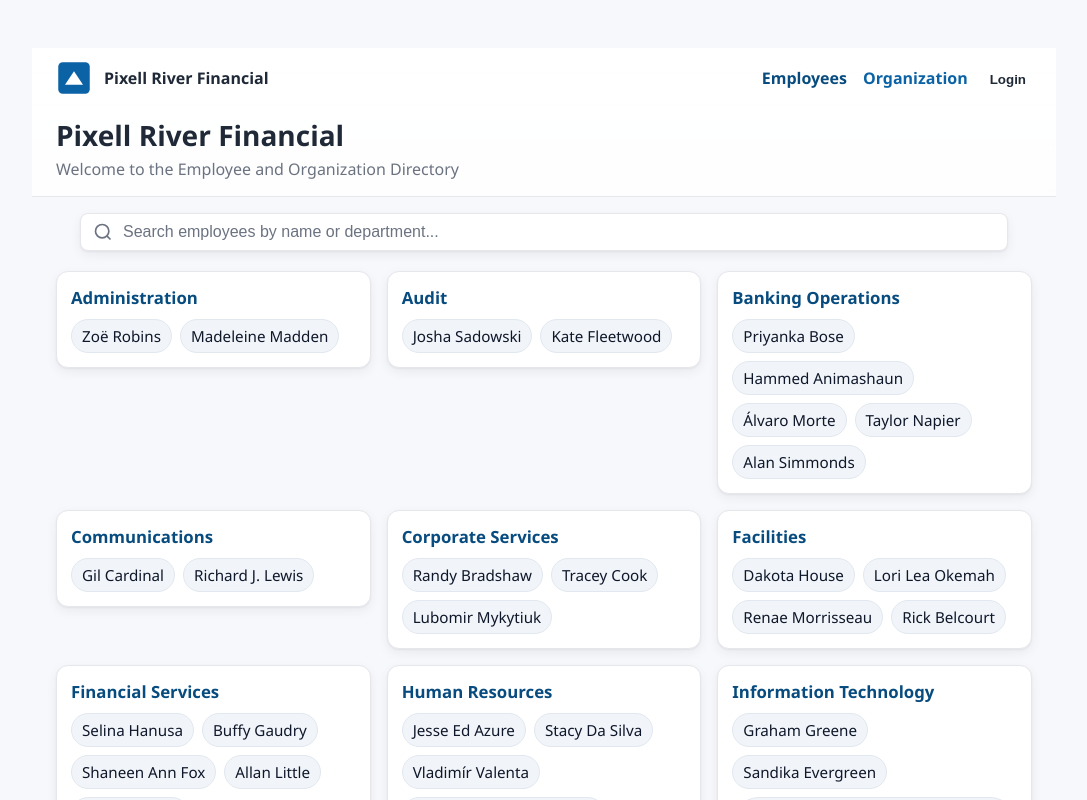
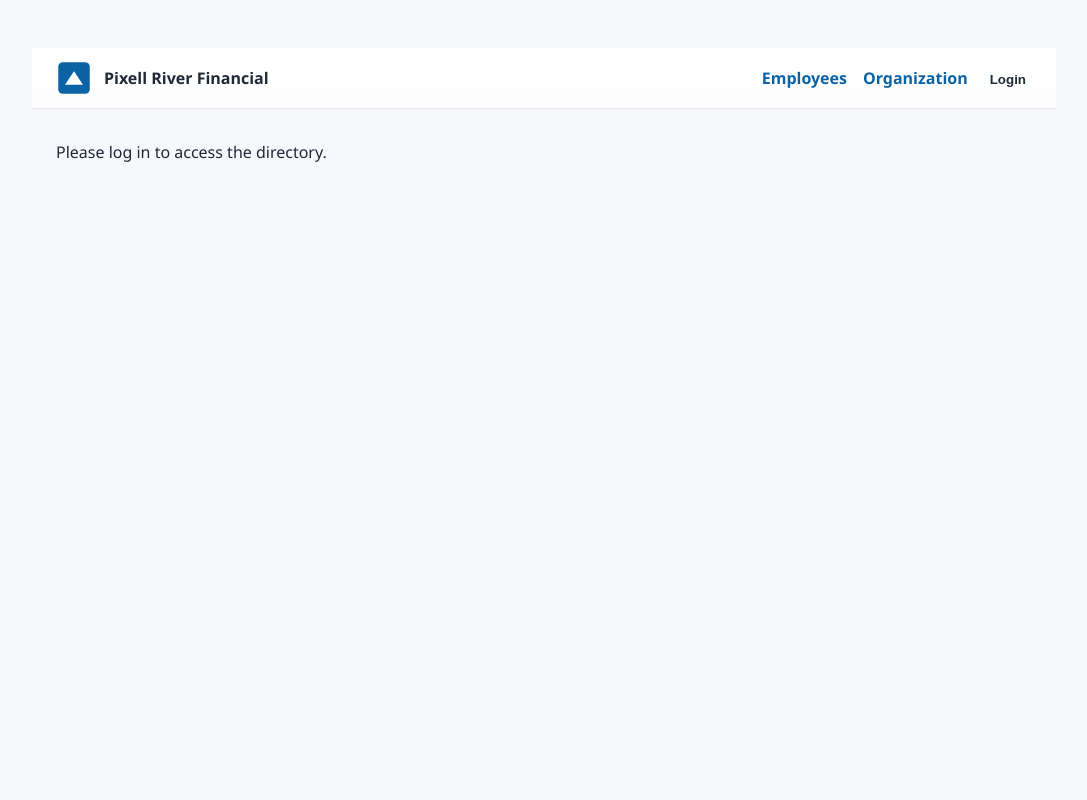
Before and after one commit to vandana0100/Lab_1, a React (Vite) app in the folder pixell-river-react/: page / in a window 1280 px wide. Before the commit this address led to /employees. Shown: the top 800 px of the page, without its empty margins (96-1183 px from the left). Built offline with nearby package versions, Linux system fonts and the light colour scheme; no server answers.

Commit message:
Hide app content when user is not logged in.

```diff
--- a/pixell-river-react/src/app.tsx
+++ b/pixell-river-react/src/app.tsx
@@ -1,19 +1,28 @@
 import React from "react";
 import { BrowserRouter as Router, Routes, Route, Navigate } from "react-router-dom";
+import { useUser } from "@clerk/clerk-react";
 import Navbar from "./components/Navbar";
 import Footer from "./components/Footer";
 import EmployeeDirectory from "./components/EmployeeDirectory";
 import Organization from "./components/Organization";
 
 const App: React.FC = () => {
+  const { isSignedIn } = useUser();
+
   return (
     <Router>
       <div id="app">
         <header>
           <Navbar />
+          {isSignedIn && (
+            <>
               <h1>Pixell River Financial</h1>
               <p>Welcome to the Employee and Organization Directory</p>
+            </>
+          )}
         </header>
+        {isSignedIn ? (
+          <>
             <main>
               <Routes>
                 <Route path="/" element={<Navigate to="/employees" replace />} />
@@ -22,6 +31,12 @@ const App: React.FC = () => {
               </Routes>
             </main>
             <Footer />
+          </>
+        ) : (
+          <main>
+            <p>Please log in to access the directory.</p>
+          </main>
+        )}
       </div>
     </Router>
   );
```
Lines whose indentation alone changed are shown as unchanged.
